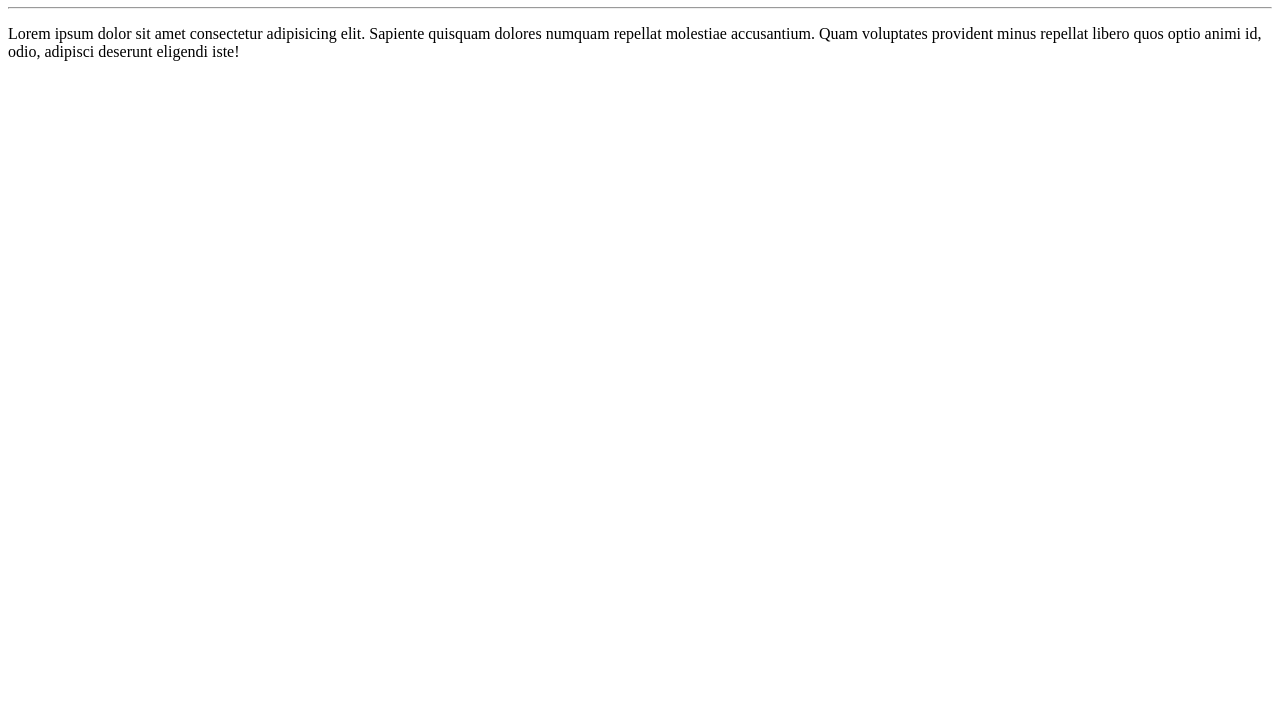
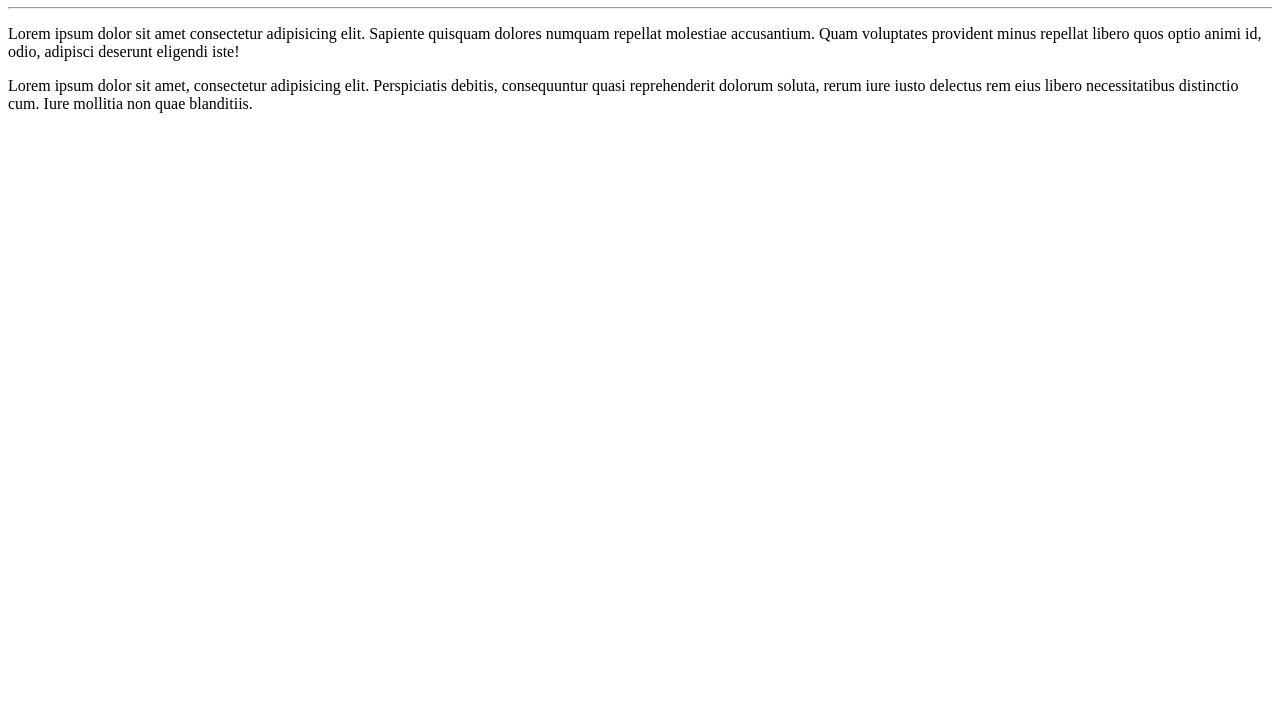
Before and after one commit to muriloovieira/Ola-Mundo, a plain HTML site: page site-exemplo/index.html in a window 1280 px wide. Shown: the part 73-800 px from the top of the page. Drawn offline with Linux system fonts and the light colour scheme.

Commit message:
Adicionei um parágrafo

```diff
--- a/site-exemplo/index.html
+++ b/site-exemplo/index.html
@@ -9,5 +9,6 @@
     <h1>Olá, Mundo!!!</h1>
     <hr>
     <p>Lorem ipsum dolor sit amet consectetur adipisicing elit. Sapiente quisquam dolores numquam repellat molestiae accusantium. Quam voluptates provident minus repellat libero quos optio animi id, odio, adipisci deserunt eligendi iste!</p>
+    <p>Lorem ipsum dolor sit amet, consectetur adipisicing elit. Perspiciatis debitis, consequuntur quasi reprehenderit dolorum soluta, rerum iure iusto delectus rem eius libero necessitatibus distinctio cum. Iure mollitia non quae blanditiis.</p>
 </body>
 </html>
```
